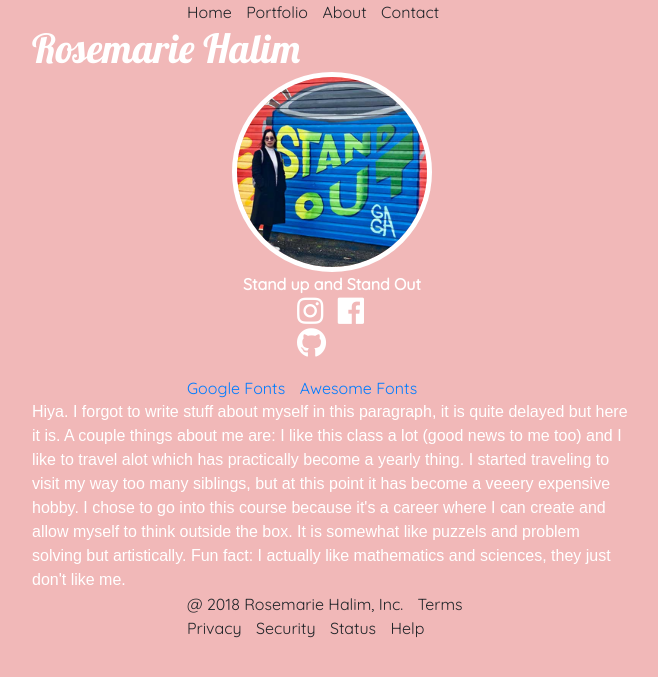
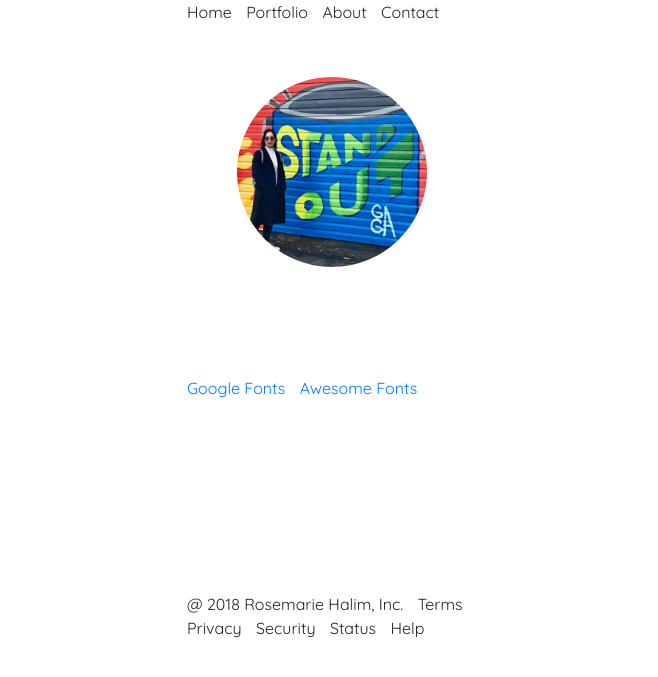
Before and after one commit to RosemarieHalim/My-Site, a Jekyll site: the page built from index.html, in a window 1280 px wide. Shown: the top 677 px of the page, without its empty margins (308-966 px from the left). Built offline with Jekyll 4.4.1, drawn with Linux system fonts in a browser that asks for light colours; nearby versions of some CDN libraries.

Commit message:
Update mystyle.scss

```diff
--- a/assets/css/mystyle.scss
+++ b/assets/css/mystyle.scss
@@ -3,7 +3,6 @@
 
 body,html {
     font-family: 'Quicksand', sans-serif;
-    background-color: rgb(241, 184, 184);
 }
 
 h1{
```
